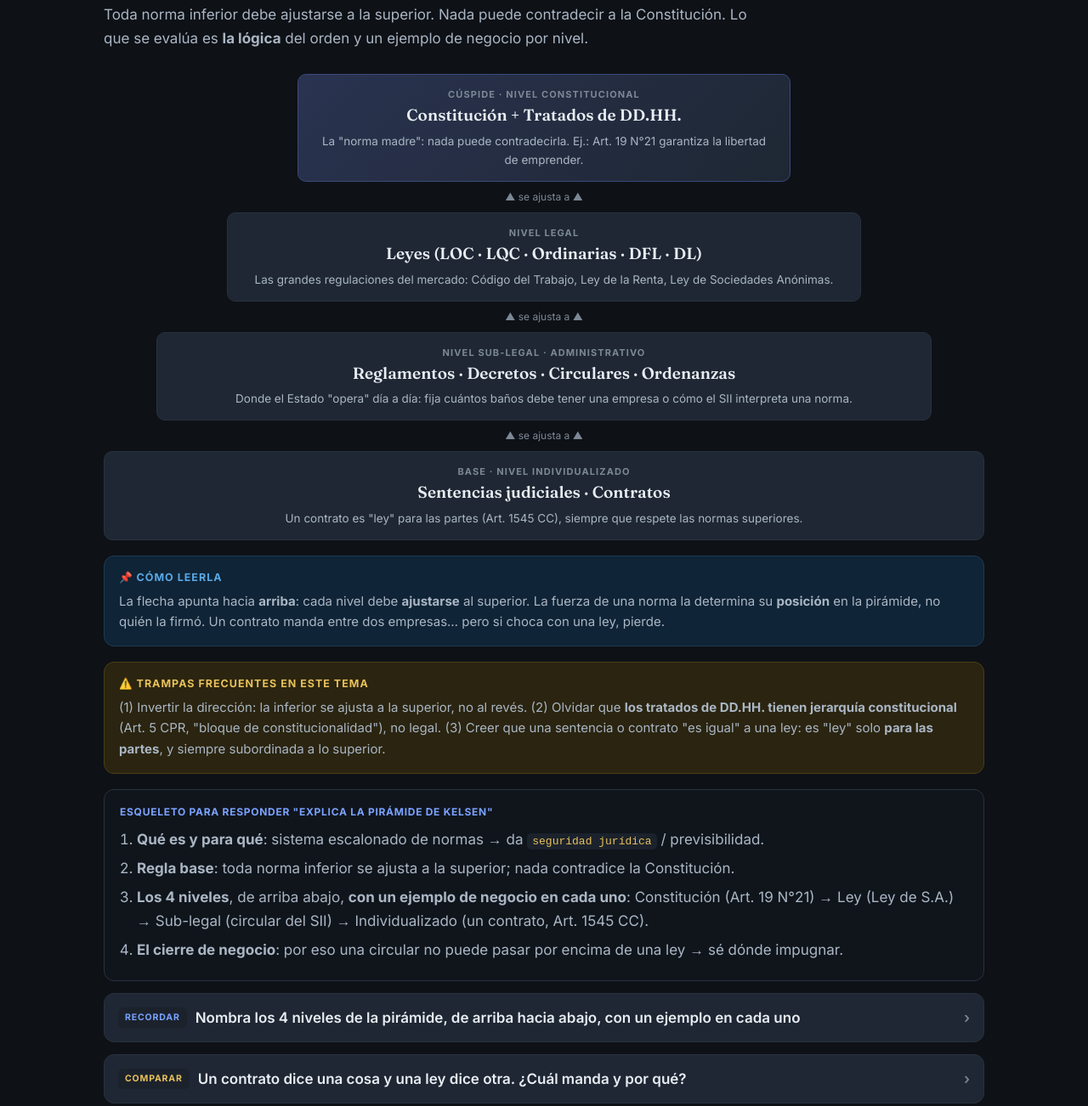
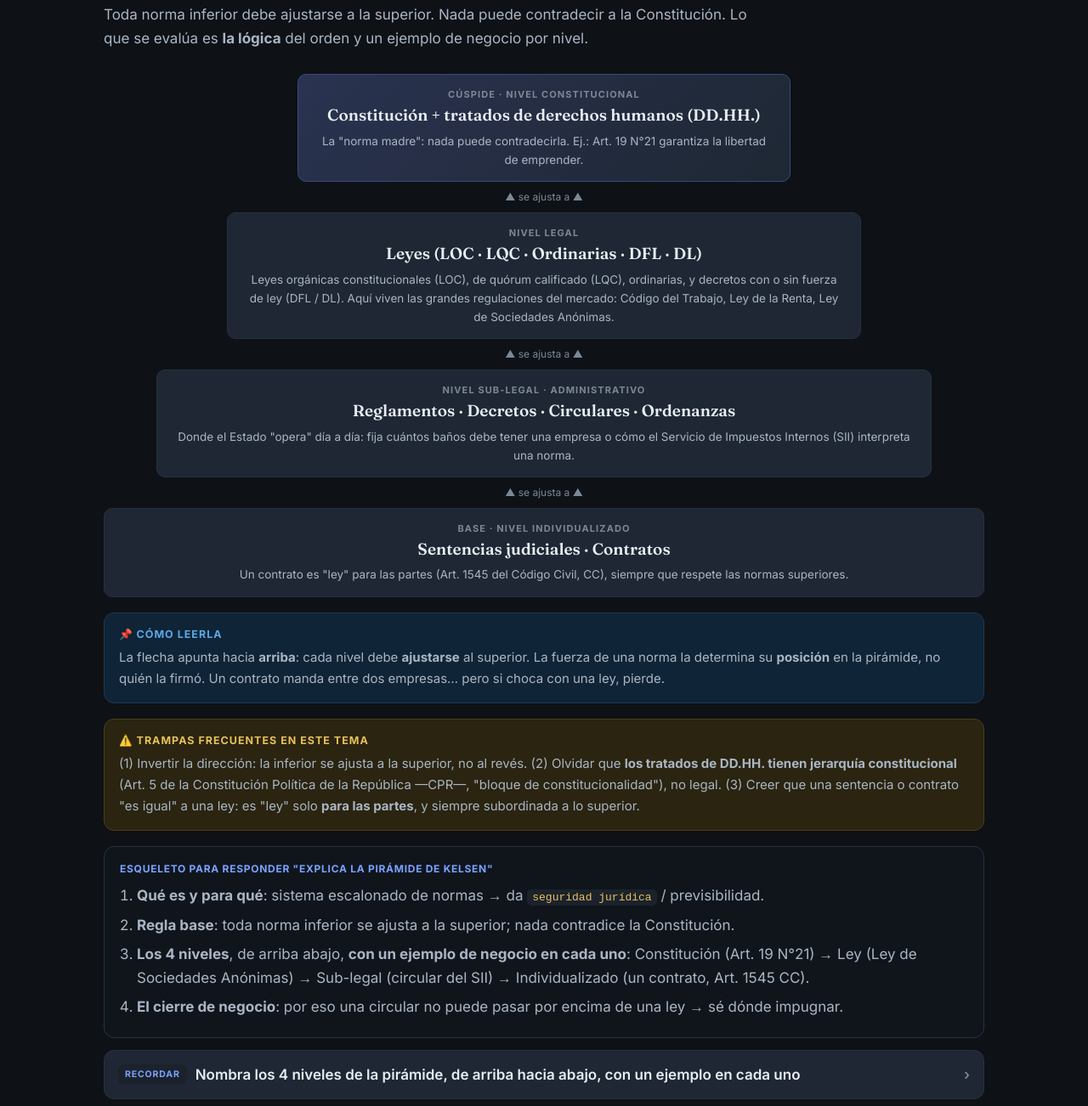
Before and after one commit to Den-Meister/derecho-empresa, a plain HTML site: page index.html in a window 1280 px wide. Shown: the part 3060-4362 px from the top of the page at 85% size. Drawn offline with Linux system fonts and the light colour scheme.

Commit message:
Add files via upload

```diff
--- a/index.html
+++ b/index.html
@@ -464,26 +464,26 @@ footer .wrap{display:flex;flex-wrap:wrap;gap:8px;justify-content:space-between;a
     <div class="pyramid">
       <div class="pyr-row l1">
         <div class="lv">Cúspide · Nivel Constitucional</div>
-        <div class="tt">Constitución + Tratados de DD.HH.</div>
+        <div class="tt">Constitución + tratados de derechos humanos (DD.HH.)</div>
         <div class="ds">La "norma madre": nada puede contradecirla. Ej.: Art. 19 N°21 garantiza la libertad de emprender.</div>
       </div>
       <div class="pyr-arrow">▲ se ajusta a ▲</div>
       <div class="pyr-row l2">
         <div class="lv">Nivel Legal</div>
         <div class="tt">Leyes (LOC · LQC · Ordinarias · DFL · DL)</div>
-        <div class="ds">Las grandes regulaciones del mercado: Código del Trabajo, Ley de la Renta, Ley de Sociedades Anónimas.</div>
+        <div class="ds">Leyes orgánicas constitucionales (LOC), de quórum calificado (LQC), ordinarias, y decretos con o sin fuerza de ley (DFL / DL). Aquí viven las grandes regulaciones del mercado: Código del Trabajo, Ley de la Renta, Ley de Sociedades Anónimas.</div>
       </div>
       <div class="pyr-arrow">▲ se ajusta a ▲</div>
       <div class="pyr-row l3">
         <div class="lv">Nivel Sub-legal · Administrativo</div>
         <div class="tt">Reglamentos · Decretos · Circulares · Ordenanzas</div>
-        <div class="ds">Donde el Estado "opera" día a día: fija cuántos baños debe tener una empresa o cómo el SII interpreta una norma.</div>
+        <div class="ds">Donde el Estado "opera" día a día: fija cuántos baños debe tener una empresa o cómo el Servicio de Impuestos Internos (SII) interpreta una norma.</div>
       </div>
       <div class="pyr-arrow">▲ se ajusta a ▲</div>
       <div class="pyr-row l4">
         <div class="lv">Base · Nivel Individualizado</div>
         <div class="tt">Sentencias judiciales · Contratos</div>
-        <div class="ds">Un contrato es "ley" para las partes (Art. 1545 CC), siempre que respete las normas superiores.</div>
+        <div class="ds">Un contrato es "ley" para las partes (Art. 1545 del Código Civil, CC), siempre que respete las normas superiores.</div>
       </div>
     </div>
 
@@ -494,7 +494,7 @@ footer .wrap{display:flex;flex-wrap:wrap;gap:8px;justify-content:space-between;a
 
     <div class="callout trap">
       <span class="lab">⚠️ Trampas frecuentes en este tema</span>
-      <p>(1) Invertir la dirección: la inferior se ajusta a la superior, no al revés. (2) Olvidar que <b>los tratados de DD.HH. tienen jerarquía constitucional</b> (Art. 5 CPR, "bloque de constitucionalidad"), no legal. (3) Creer que una sentencia o contrato "es igual" a una ley: es "ley" solo <b>para las partes</b>, y siempre subordinada a lo superior.</p>
+      <p>(1) Invertir la dirección: la inferior se ajusta a la superior, no al revés. (2) Olvidar que <b>los tratados de DD.HH. tienen jerarquía constitucional</b> (Art. 5 de la Constitución Política de la República —CPR—, "bloque de constitucionalidad"), no legal. (3) Creer que una sentencia o contrato "es igual" a una ley: es "ley" solo <b>para las partes</b>, y siempre subordinada a lo superior.</p>
     </div>
 
     <div class="skeleton">
@@ -502,7 +502,7 @@ footer .wrap{display:flex;flex-wrap:wrap;gap:8px;justify-content:space-between;a
       <ol>
         <li><b>Qué es y para qué</b>: sistema escalonado de normas → da <code>seguridad jurídica</code> / previsibilidad.</li>
         <li><b>Regla base</b>: toda norma inferior se ajusta a la superior; nada contradice la Constitución.</li>
-        <li><b>Los 4 niveles</b>, de arriba abajo, <b>con un ejemplo de negocio en cada uno</b>: Constitución (Art. 19 N°21) → Ley (Ley de S.A.) → Sub-legal (circular del SII) → Individualizado (un contrato, Art. 1545 CC).</li>
+        <li><b>Los 4 niveles</b>, de arriba abajo, <b>con un ejemplo de negocio en cada uno</b>: Constitución (Art. 19 N°21) → Ley (Ley de Sociedades Anónimas) → Sub-legal (circular del SII) → Individualizado (un contrato, Art. 1545 CC).</li>
         <li><b>El cierre de negocio</b>: por eso una circular no puede pasar por encima de una ley → sé dónde impugnar.</li>
       </ol>
     </div>
@@ -924,7 +924,7 @@ footer .wrap{display:flex;flex-wrap:wrap;gap:8px;justify-content:space-between;a
 
     <div class="callout ex">
       <span class="lab">📌 Enfoque financiero — la ley es una variable financiera</span>
-      <p>"Ignorar el entorno legal implica calcular mal el valor de la empresa y apostar su patrimonio." El riesgo regulatorio <b>aumenta la tasa de descuento</b> exigida a un proyecto (impacta el VAN): la ley no es un obstáculo administrativo, es una variable financiera. El <b>compliance</b> actúa como el <b>sistema inmunológico</b> de la organización: detecta y previene riesgos antes de que se vuelvan graves.</p>
+      <p>"Ignorar el entorno legal implica calcular mal el valor de la empresa y apostar su patrimonio." El riesgo regulatorio <b>aumenta la tasa de descuento</b> exigida a un proyecto (impacta el Valor Actual Neto, VAN): la ley no es un obstáculo administrativo, es una variable financiera. El <b>compliance</b> actúa como el <b>sistema inmunológico</b> de la organización: detecta y previene riesgos antes de que se vuelvan graves.</p>
     </div>
 
     <details class="practice">
@@ -975,7 +975,7 @@ footer .wrap{display:flex;flex-wrap:wrap;gap:8px;justify-content:space-between;a
     <div class="grid c3">
       <div class="card"><h4>Capacidad</h4><p>Debe poder obligarse legalmente por sí mismo.</p></div>
       <div class="card"><h4>Habitualidad, ánimo e intermediación</h4><p>No basta vender un auto una vez: debe ser una actividad <b>constante y profesional</b>, con ánimo de lucro. Es el elemento que separa al comerciante del simple particular.</p></div>
-      <div class="card"><h4>Ejercicio en nombre propio</h4><p>Asume los riesgos del negocio, sea persona natural (dueño de almacén) o jurídica (S.A. o SpA).</p></div>
+      <div class="card"><h4>Ejercicio en nombre propio</h4><p>Asume los riesgos del negocio, sea persona natural (dueño de almacén) o jurídica (una sociedad anónima o por acciones).</p></div>
     </div>
 
     <h3 style="font-size:20px;margin:26px 0 6px">Teoría de lo accesorio</h3>
@@ -1032,6 +1032,11 @@ footer .wrap{display:flex;flex-wrap:wrap;gap:8px;justify-content:space-between;a
     <div class="callout ex">
       <span class="lab">📌 Definición legal de empresa (Art. 3 inc. final Código del Trabajo)</span>
       <p>Toda <b>organización de medios personales, materiales e inmateriales</b>, ordenados bajo una dirección, para el logro de fines económicos, sociales, culturales o benéficos, dotada de una <b>individualidad legal determinada</b>.</p>
+    </div>
+
+    <div class="callout ex">
+      <span class="lab">📌 Siglas de los tipos sociales</span>
+      <p><b>EIRL</b> = Empresa Individual de Responsabilidad Limitada · <b>Ltda.</b> (o S.R.L.) = Sociedad de Responsabilidad Limitada · <b>S.A.</b> = Sociedad Anónima · <b>SpA</b> = Sociedad por Acciones.</p>
     </div>
 
     <h3 style="font-size:20px;margin:22px 0 6px">Tres ejes para clasificar los tipos sociales</h3>
```
